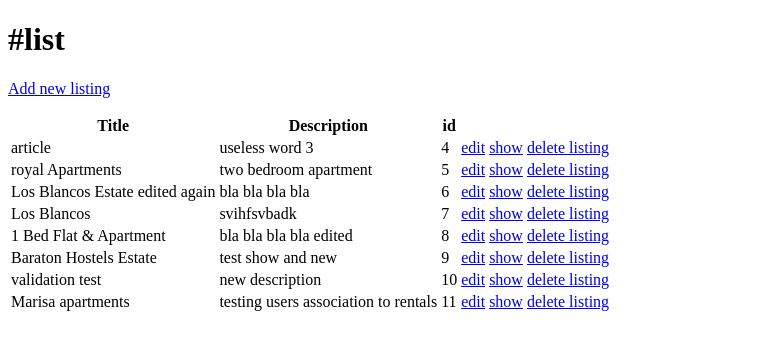
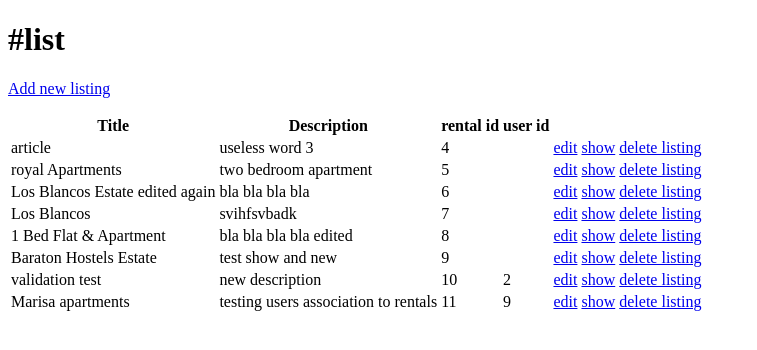
Before and after one commit to brianngeywo/alpharent, a Rails app: page /rentals in a window 1280 px wide. Shown: the top 350 px of the page, without its empty margins (0-757 px from the left). Run offline with Rails 7, Linux system fonts and the light colour scheme; data comes from the database, SQL or seed files in the repository; both versions use the stored data as it was after the commit.

Commit message:
add association between user and rentals

```diff
--- a/app/controllers/rentals_controller.rb
+++ b/app/controllers/rentals_controller.rb
@@ -11,6 +11,8 @@ before_action :set_rental, only: [:edit, :update, :show, :destory]
   end
 
   def create
+    @rental =Rental.new(rental_params)
+    @rental.user = User.last
       if @rental.save
         flash[:success] = "We're all set, its all good"
         redirect_to rental_path(@rental)
@@ -23,7 +25,7 @@ before_action :set_rental, only: [:edit, :update, :show, :destory]
   end
   def update
       if @rental.update_attributes(rental_params)
-        flash[:success] = "Object was successfully updated"
+        flash[:success] = "rental was successfully updated"
         redirect_to @rental
       else
         flash[:error] = "Something went wrong"
--- a/app/models/rental.rb
+++ b/app/models/rental.rb
@@ -1,6 +1,8 @@
 class Rental < ActiveRecord::Base
+    belongs_to :user
     validates :title, presence: true, length: {minimum:3, maximum:50}
     validates :description, presence: true, length: {minimum: 10, maximum: 300}
+    validates :user_id, presence: true, uniqueness: { case_sensitive: false }
 
 
 
--- a/app/models/user.rb
+++ b/app/models/user.rb
@@ -1,5 +1,6 @@
 class User < ActiveRecord::Base
-
+    has_many :rentals
+    before_save {self.email = email.downcase}
     validates :username, presence: true,
     uniqueness: { case_sensitive: false },
     length: {minimum:3, maximum:25}
--- a/app/views/rentals/index.html.erb
+++ b/app/views/rentals/index.html.erb
@@ -6,13 +6,15 @@
   <tr>
     <th>Title</th>
     <th>Description</th>
-    <th>id</th>
+    <th>rental id</th>
+    <th>user id</th>
   </tr>
   <% @rentals.each do |rental| %>
     <tr>
       <td><%= rental.title %></td>
       <td><%= rental.description %></td>
       <td><%= rental.id %></td>
+      <td><%= rental.user_id %></td>
       <td><%= link_to 'edit', edit_rental_path(rental) %></td>
       <td><%= link_to 'show', rental_path(rental) %></td>
       <td><%= link_to 'delete listing', rental, method: :delete,data: { confirm: 'Are you sure?' } %></td>
--- /dev/null
+++ b/db/migrate/20200517053055_add_user_id_to_rentals.rb
@@ -0,0 +1,5 @@
+class AddUserIdToRentals < ActiveRecord::Migration[6.0]
+  def change
+    add_column :rentals, :user_id, :integer
+  end
+end
```
Also changed, not shown: db/development.sqlite3, db/schema.rb, 3 other files.
